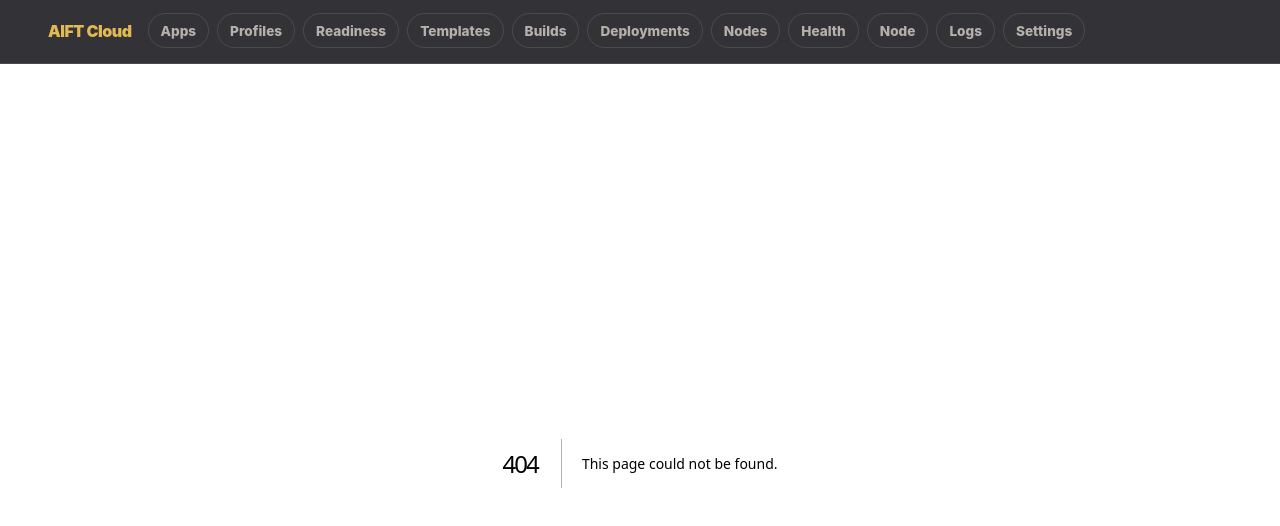
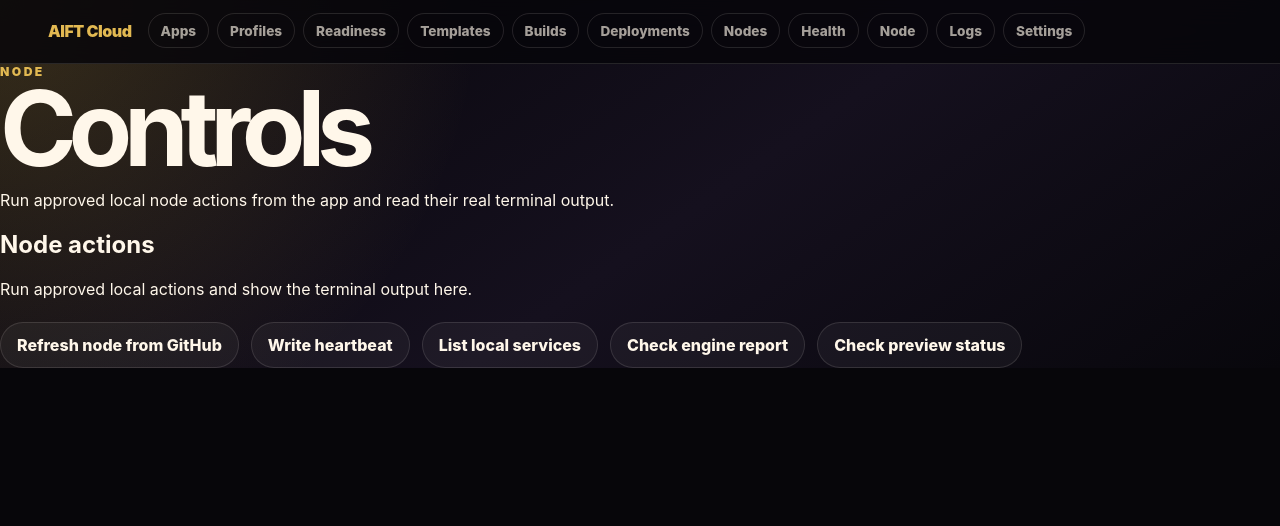
Before and after one commit to AIFreedomTrustFederation/VPS, a Next.js app in the folder apps/aift-dashboard/: page /controls in a window 1280 px wide. Before the commit this address had no page. Shown: the top 526 px of the page. Built offline with nearby package versions, Linux system fonts and the light colour scheme.

Commit message:
Add controls page

```diff
--- /dev/null
+++ b/apps/aift-dashboard/app/controls/page.tsx
@@ -0,0 +1,14 @@
+import { LocalActionsClient } from '../webai/LocalActionsClient';
+
+export default function ControlsPage() {
+  return (
+    <main className="page-shell">
+      <section className="hero-card">
+        <p className="eyebrow">Node</p>
+        <h1>Controls</h1>
+        <p>Run approved local node actions from the app and read their real terminal output.</p>
+      </section>
+      <LocalActionsClient />
+    </main>
+  );
+}
```
